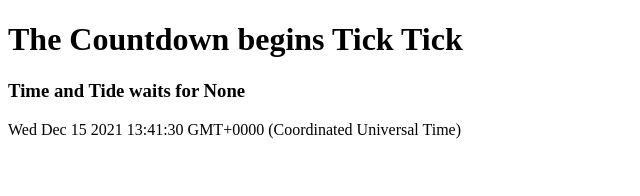
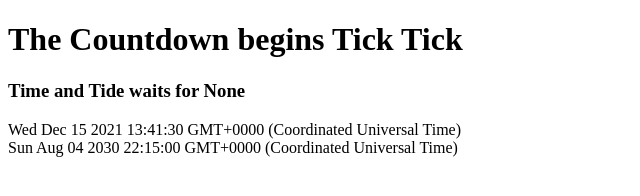
Before and after one commit to Curovearth/Hours-Left, a plain HTML site: page index.html in a window 1280 px wide. Shown: the whole page, without its empty margins (0-640 px from the left). Drawn offline with Linux system fonts and the light colour scheme.

Commit message:
add class hours

```diff
--- a/index.html
+++ b/index.html
@@ -14,7 +14,8 @@
         <h3>Time and Tide waits for None</h3>
       </div>
       <div>
-        <span id="hours"></span>
+        <span id="hours"></span><br>
+        <span id="hours2"></span>
       </div>
       <script src="/script.js"></script>
 </body>
--- a/script.js
+++ b/script.js
@@ -1,2 +1,7 @@
-const d = new Date();
+const d = new Date();   //creating an object for the date
 document.getElementById("hours").innerHTML=d;
+
+//7 numbers specify year, month, day, hour, minute, second, and millisecond (in that order)
+//here month starts from 0(jan) and ends at 11(dec)
+const c = new Date(2030,7,4,22,15,0);
+document.getElementById("hours2").innerHTML=c;
```
